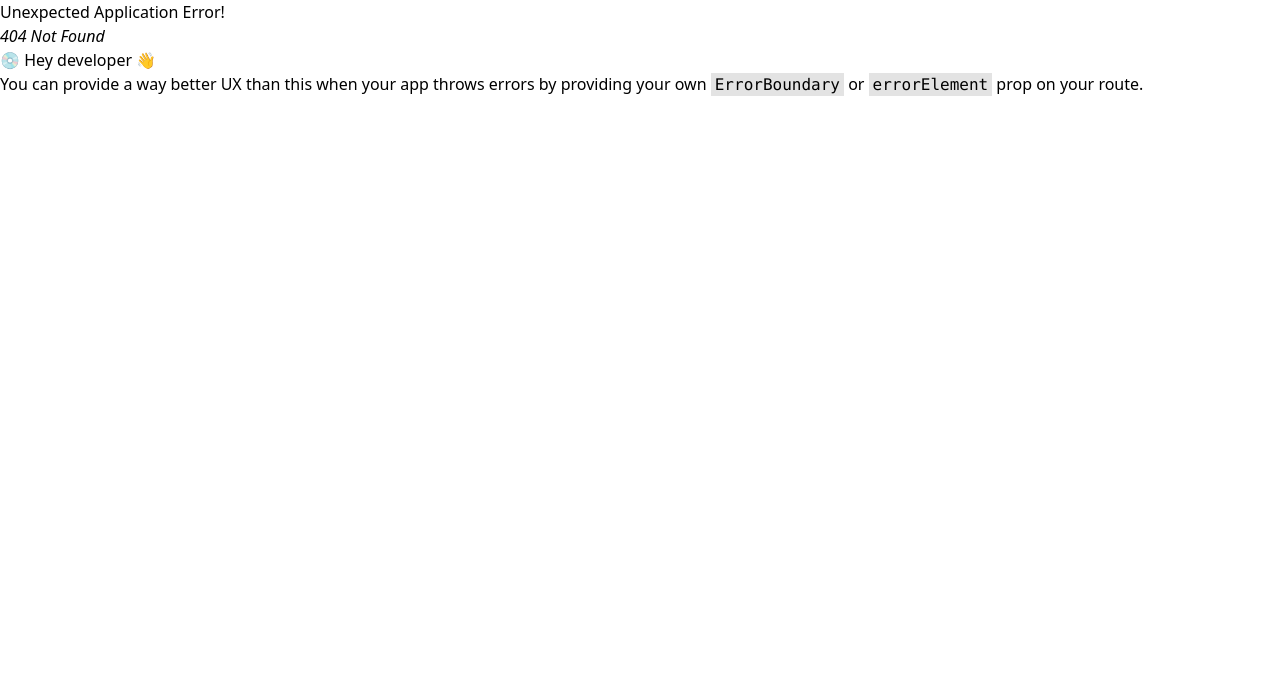
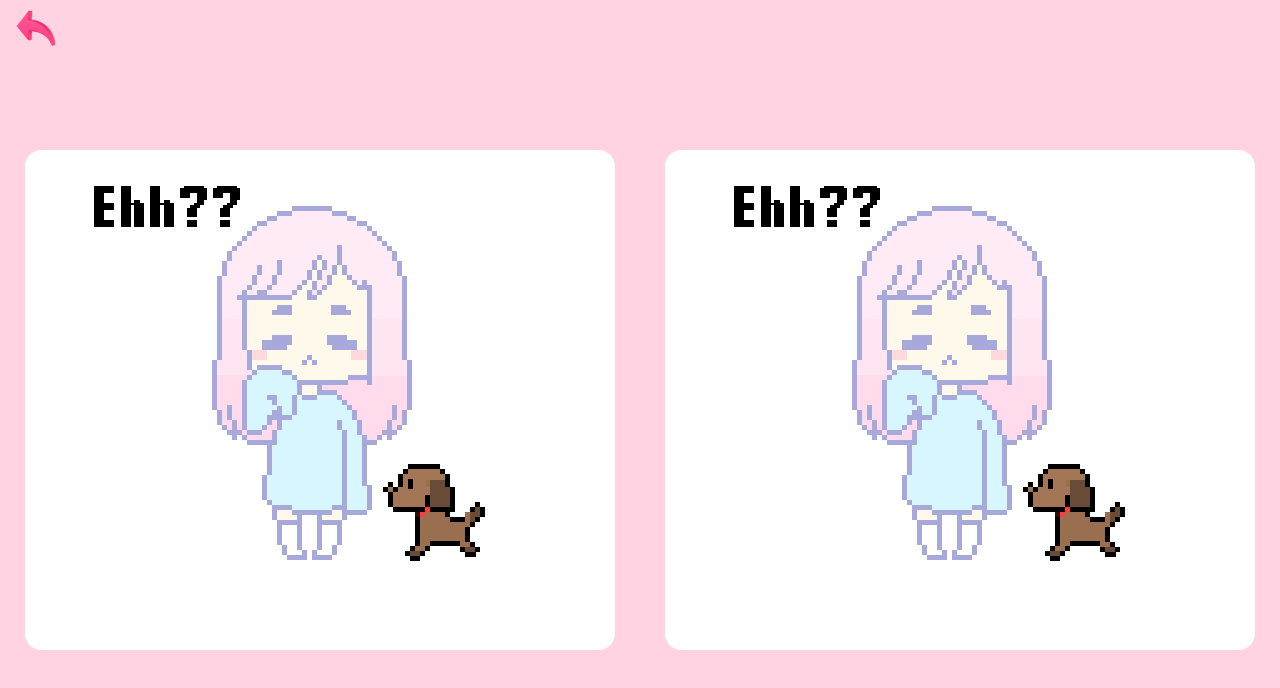
Before and after one commit to lugh-tuatha/hapi-bidet, a React (Vite) app: page /art in a window 1280 px wide. Before the commit this address had no page. Shown: the top 688 px of the page. Built offline with nearby package versions, Linux system fonts and the light colour scheme.

Commit message:
add: art components, aos library

```diff
--- a/package.json
+++ b/package.json
@@ -9,6 +9,7 @@
     "preview": "vite preview"
   },
   "dependencies": {
+    "aos": "^2.3.4",
     "react": "^18.2.0",
     "react-dom": "^18.2.0",
     "react-icons": "^4.8.0",
--- a/src/components/BidetHero.jsx
+++ b/src/components/BidetHero.jsx
@@ -5,6 +5,8 @@ import celebration from '../assets/img/1.png'
 import play from '../assets/img/play.png'
 
 import Modal from './Modal'
+
+import * as Md from "react-icons/md";
 
 function BidetHero() {
   const [modalOn, setModalOn] = useState(false);
@@ -26,6 +28,14 @@ function BidetHero() {
         <img src={balloon}/>
         <img src={balloon}/>
       </div>
+
+      <div className="absolute right-40 mt-6">
+        <div className="flex items-center">
+          <p className='font-thin'>click</p>
+          <Md.MdOutlineKeyboardDoubleArrowRight size={32} />
+        </div>
+
+      </div>
       <div onClick={clicked}>
         <img src={play} className='w-16 absolute right-8 md:right-24 mt-2 active:scale-110' />
       </div>
--- a/src/components/SectionContainer.jsx
+++ b/src/components/SectionContainer.jsx
@@ -1,10 +1,17 @@
-import React from 'react'
+import React, { useEffect } from 'react'
 import { Link } from 'react-router-dom'
 
+import AOS from 'aos';
+import 'aos/dist/aos.css';
+
 function SectionContainer({icon, link}) {
+  useEffect(() => {
+    AOS.init();
+  }, []);
+
   return (
     <Link to={link}>
-      <div className="">
+      <div data-aos="zoom-in" data-aos-duration="800">
         <div className='bg-primary w-44 h-44 sm:w-56 sm:h-56 lg:w-72 lg:h-72 rounded-lg'>
           <div className="grid place-items-center h-full">
             <img src={icon} alt="" className='w-20  active:scale-110'/>
--- a/src/data/section.jsx
+++ b/src/data/section.jsx
@@ -23,6 +23,7 @@ const section = [
   },
   {
     icon: art,
+    link: '/art'
   },
   {
     icon: cssArt,
--- a/src/main.jsx
+++ b/src/main.jsx
@@ -5,6 +5,7 @@ import './index.css'
 
 import Letter from './pages/Letter'
 import Wish from './pages/Wish'
+import Art from './pages/Art'
 
 import {
   createBrowserRouter,
@@ -24,6 +25,10 @@ const router = createBrowserRouter([
     path: "/wish",
     element: <Wish />,
   },
+  {
+    path: "/art",
+    element: <Art />,
+  },
 ]);
 
 ReactDOM.createRoot(document.getElementById('root')).render(
--- /dev/null
+++ b/src/pages/Art.jsx
@@ -0,0 +1,22 @@
+import React from 'react'
+
+import BacktoHome from '../components/BacktoHome'
+
+import digiArt from '../assets/img/bae.png'
+
+function Art() {
+  return (
+    <>
+      <div className="absolute">
+        <BacktoHome />
+      </div>
+      <div className='flex justify-around items-center bg-background-100 h-screen'>
+
+        <img src={digiArt} className='rounded-2xl'/>
+        <img src={digiArt} className='rounded-2xl'/>
+      </div>
+    </>
+  )
+}
+
+export default Art
--- a/tailwind.config.js
+++ b/tailwind.config.js
@@ -11,6 +11,10 @@ export default {
       primary: "#FFCAC8",
       secondary: "#cdb4db",
       tertiary: "#bde0fe",
+
+      background: {
+        100: "#ffd3e2",
+      }
     },
     },
   },
```
Also changed, not shown: src/assets/img/bae.png (added), 1 other file (tests, documents, lock files or other folders).
